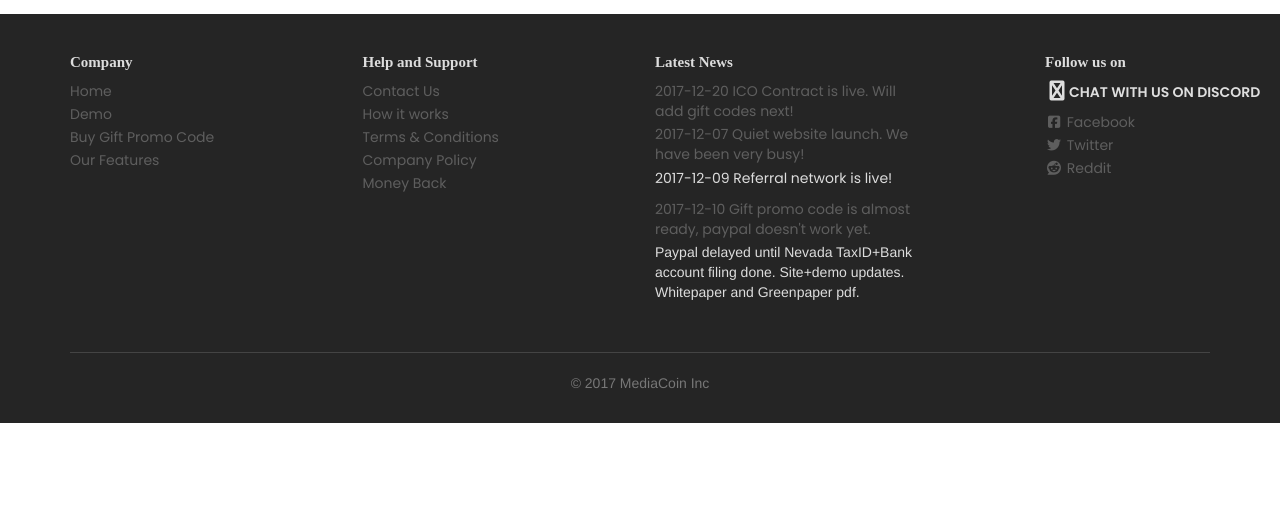
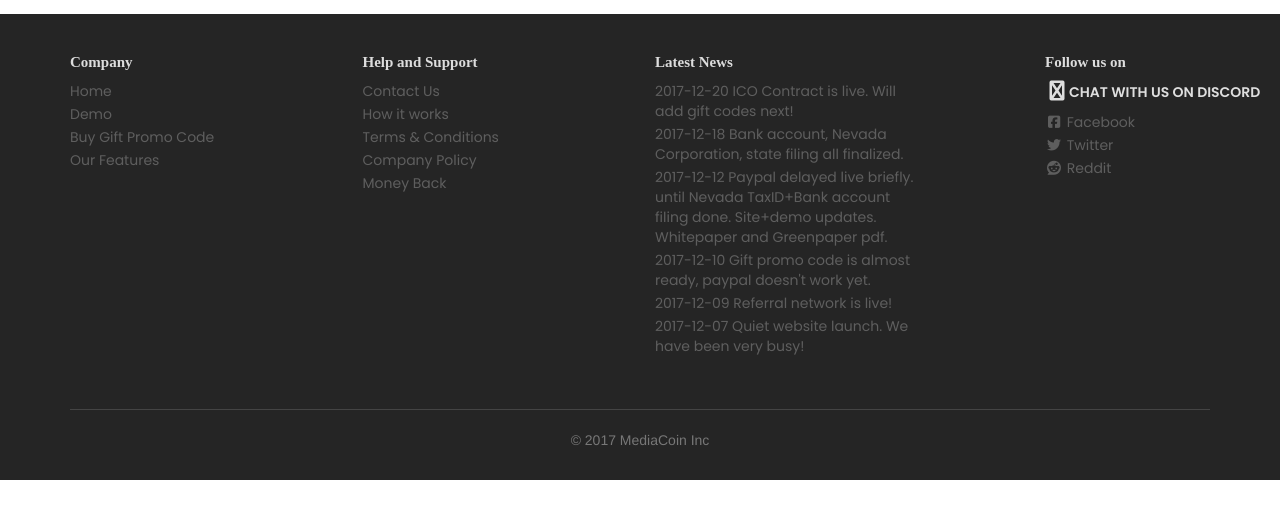
Before and after one commit to avnicolaevich/MediaCoin_Django, a Django app: template mediacoin/template/mediacoin/with-referral-path-index.html in a window 1280 px wide. Shown: the part 86-605 px from the top of the page. Run offline with Django 3.2, Linux system fonts and the light colour scheme; the template is opened without the code that fills it, so the values that code supplies are empty; some libraries are stand-ins or nearby versions; some web fonts are replaced.

Commit message:
ICO footer format

```diff
--- a/mediacoin/template/footer.html
+++ b/mediacoin/template/footer.html
@@ -54,16 +54,19 @@
                                 <a href="#">2017-12-20 ICO Contract is live. Will add gift codes next!</a>
                             </li>
                             <li>
-                                <a href="#">2017-12-07 Quiet website launch. We have been very busy!</a>
+                                <a href="#">2017-12-18 Bank account, Nevada Corporation, state filing all finalized.</a>
                             </li>
                             <li>
-				<p>2017-12-09 Referral network is live!</p>
+                                <a href="#">2017-12-12 Paypal delayed live briefly. until Nevada TaxID+Bank account filing done. Site+demo updates. Whitepaper and Greenpaper pdf.</a>
                             </li>
                             <li>
                                 <a href="/purchase-gift-card/">2017-12-10 Gift promo code is almost ready, paypal doesn't work yet.</a>
                             </li>
                             <li>
-                                Paypal delayed until Nevada TaxID+Bank account filing done. Site+demo updates. Whitepaper and Greenpaper pdf.
+				<a href="#">2017-12-09 Referral network is live!</a>
+                            </li>
+                            <li>
+                                <a href="#">2017-12-07 Quiet website launch. We have been very busy!</a>
                             </li>
                         </ul>
                     </nav>
```
